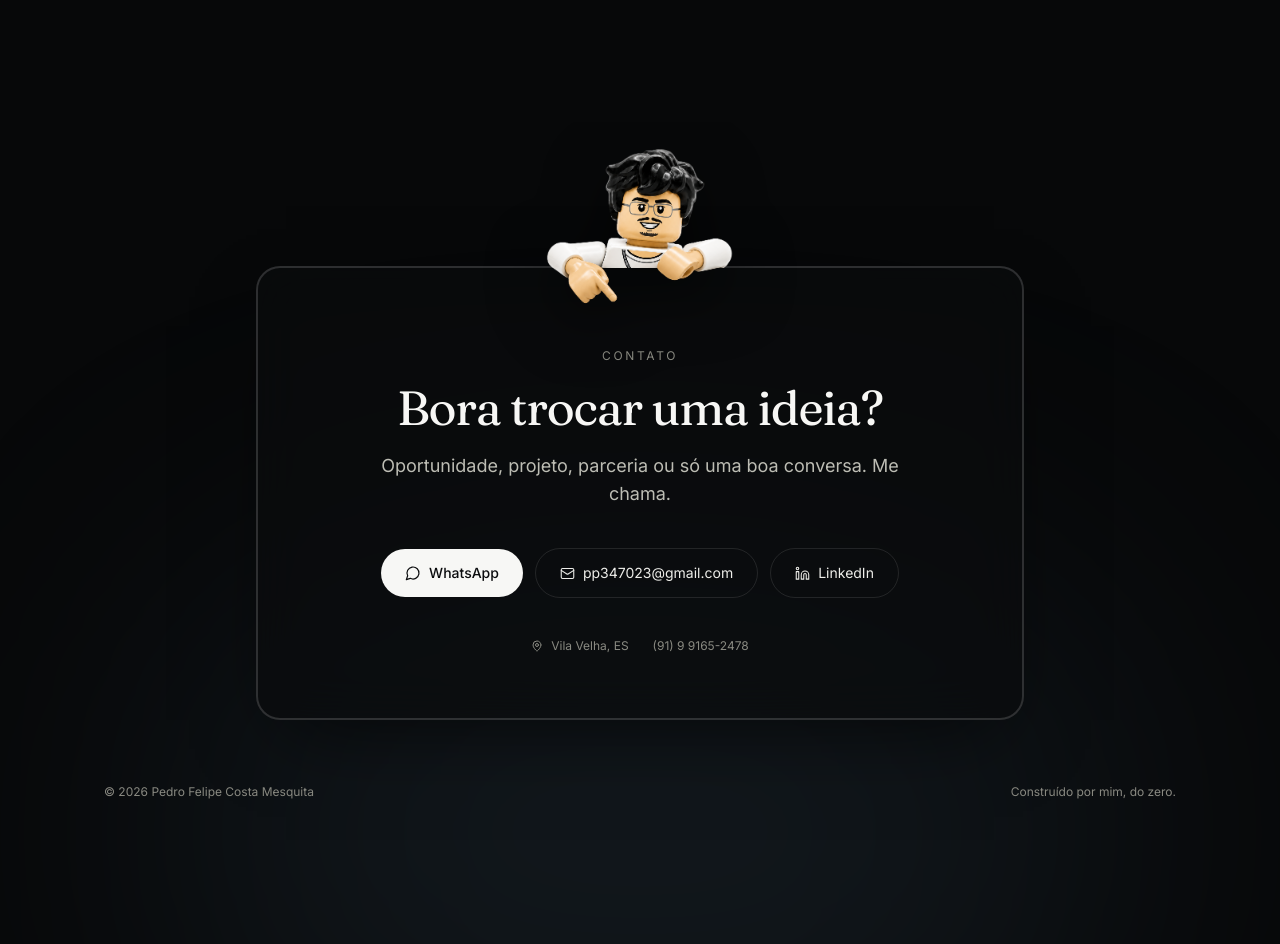
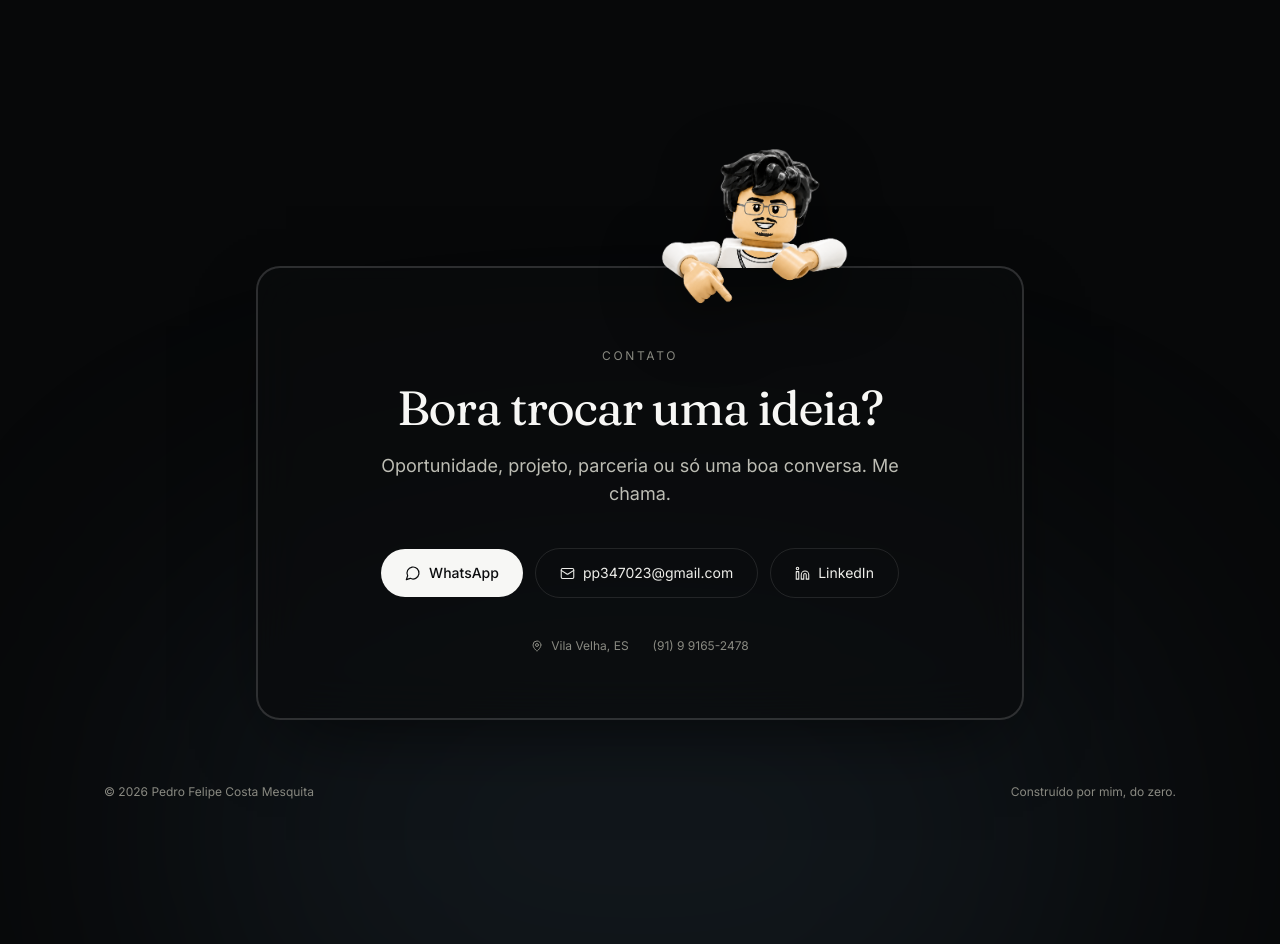
Before and after one commit to PedroFlecky/Portfolio, a React (Vite) app: page / in a window 1280 px wide. Shown: the part 5740-6684 px from the top of the page. Built offline with nearby package versions, Linux system fonts and the light colour scheme.

Commit message:
Centraliza personagem do contato e corrige corte (overflow)

```diff
--- a/src/components/Contact.jsx
+++ b/src/components/Contact.jsx
@@ -6,8 +6,8 @@ import { characters, characterClass } from '../data/characters.js';
 export default function Contact() {
   const c = characters.contact;
   return (
-    <section id="contato" className="relative py-24 md:py-36 overflow-hidden">
-      <div aria-hidden className="pointer-events-none absolute inset-0">
+    <section id="contato" className="relative py-24 md:py-36">
+      <div aria-hidden className="pointer-events-none absolute inset-0 overflow-hidden">
         <div className="absolute -bottom-40 left-1/2 -translate-x-1/2 h-[34rem] w-[60rem] rounded-full bg-accent/10 blur-[140px]" />
       </div>
 
--- a/src/data/characters.js
+++ b/src/data/characters.js
@@ -83,7 +83,7 @@ export const characters = {
   contact: {
     src: '/character/olhando-por-cima.png',
     width: 'w-56',
-    position: '-top-36 left-[35%] -translate-x-[65%]',
+    position: '-top-36 left-1/2 -translate-x-1/2',
     flip: false,
     show: true,
   },
```
